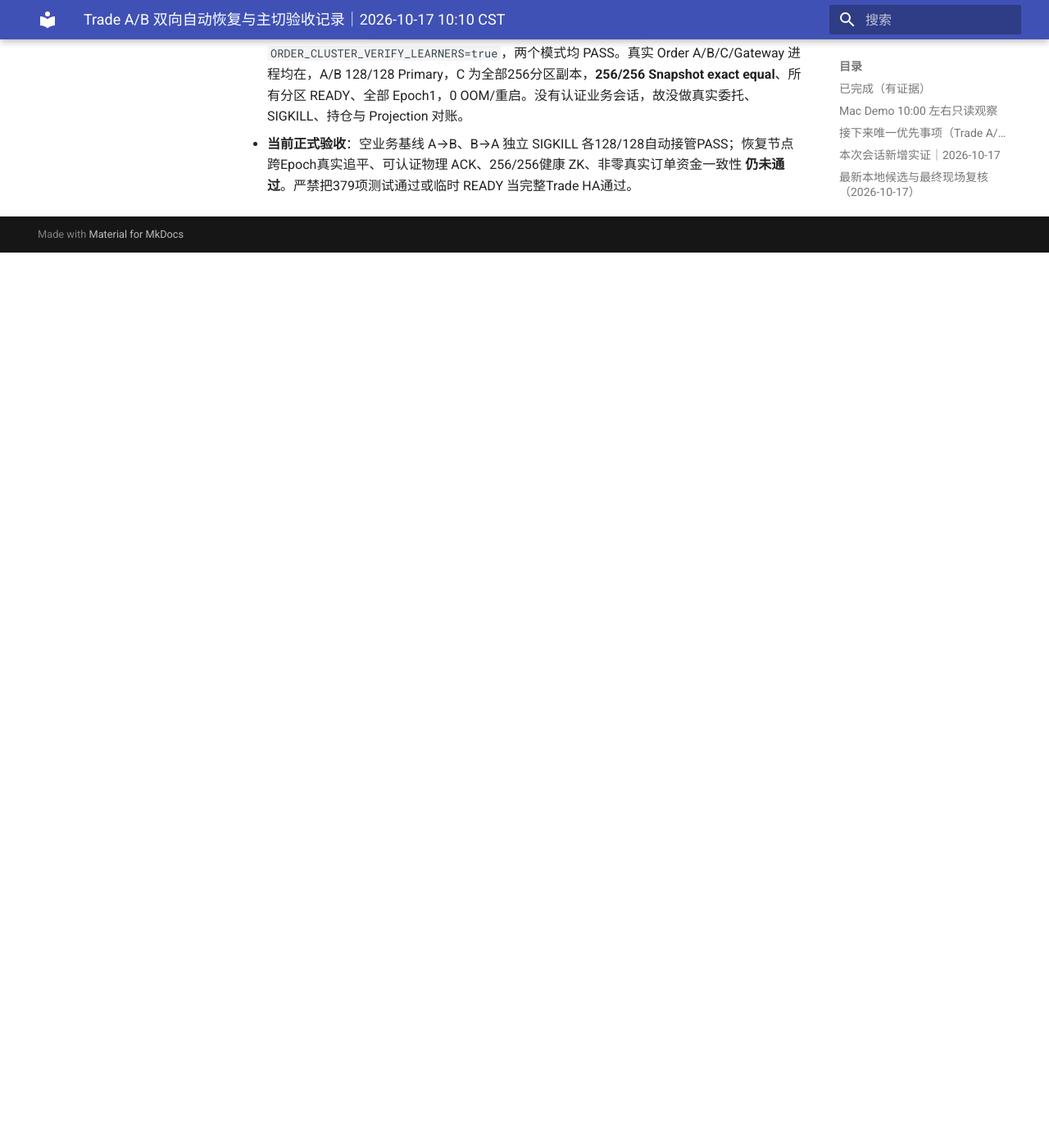
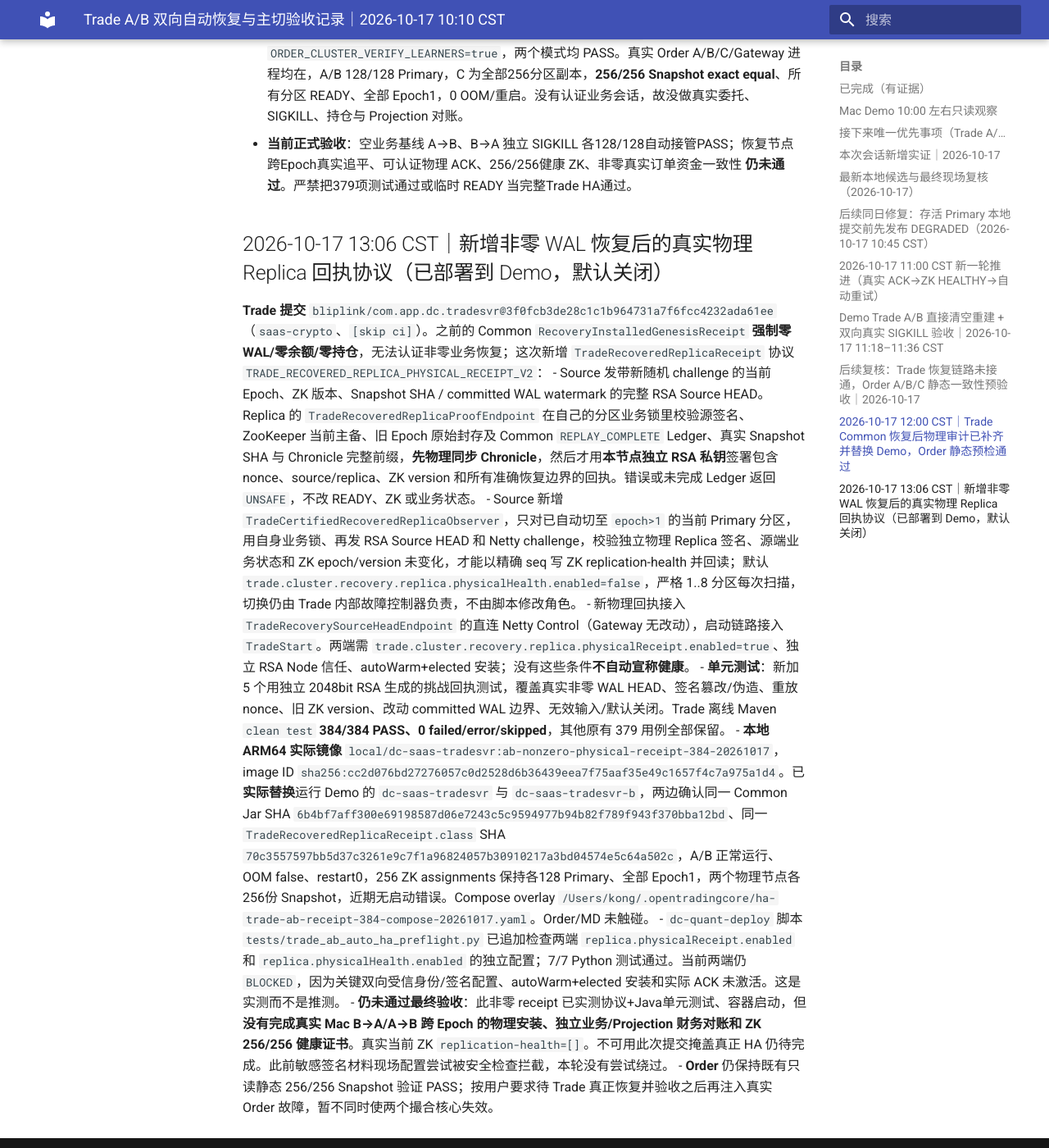
Before and after one commit to bliplink/dc-quant-deploy, an MkDocs documentation site: the page built from docs/TRADE_AB_20261017_PROGRESS_EVIDENCE.zh-CN.md, in a window 1280 px wide and 1400 px high, scrolled down 8764 px. Shown: the whole window at 82% size. Built offline with MkDocs 1.6.1 and Material for MkDocs 9.7.7, drawn with Linux system fonts in a browser that asks for light colours; before the commit the page ends 9072 px from its top, so only the background shows below that.

Commit message:
docs(ha): deployed RSA-signed nonzero Trade replica receipt 384 tests, retain readiness blockers [skip ci]

```diff
--- a/docs/TRADE_AB_20261017_PROGRESS_EVIDENCE.zh-CN.md
+++ b/docs/TRADE_AB_20261017_PROGRESS_EVIDENCE.zh-CN.md
@@ -109,3 +109,15 @@
 - **实测自动恢复必要配置审计**：`tests/trade_ab_auto_ha_preflight.py` 的7项回归通过，当前现场 A/B 均 `BLOCKED`，细项见该脚本 stdout。A 缺 B→A 恢复来源信任/自身物理签名身份、autoWarm/electedBootstrap；B 缺单独 RSA 源端签名身份、双向健康 observer、autoWarm/electedBootstrap。此前涉及密钥配置更改操作遭执行环境安全检查拒绝，**不绕过/不伪造证据**。
 - **Order 只读预检**：`tests/verify-order-cluster-state-host.sh`，含 `ORDER_CLUSTER_VERIFY_LEARNERS=true`，两个模式均 PASS。真实 Order A/B/C/Gateway 进程均在，A/B 128/128 Primary，C 为全部256分区副本，**256/256 Snapshot exact equal**、所有分区 READY、全部 Epoch1，0 OOM/重启。没有认证业务会话，故没做真实委托、SIGKILL、持仓与 Projection 对账。
 - **当前正式验收**：空业务基线 A→B、B→A 独立 SIGKILL 各128/128自动接管PASS；恢复节点跨Epoch真实追平、可认证物理 ACK、256/256健康 ZK、非零真实订单资金一致性 **仍未通过**。严禁把379项测试通过或临时 READY 当完整Trade HA通过。
+
+## 2026-10-17 13:06 CST｜新增非零 WAL 恢复后的真实物理 Replica 回执协议（已部署到 Demo，默认关闭）
+
+**Trade 提交** `bliplink/com.app.dc.tradesvr@3f0fcb3de28c1c1b964731a7f6fcc4232ada61ee`（`saas-crypto`、`[skip ci]`）。之前的 Common `RecoveryInstalledGenesisReceipt` **强制零 WAL/零余额/零持仓**，无法认证非零业务恢复；这次新增 `TradeRecoveredReplicaReceipt` 协议 `TRADE_RECOVERED_REPLICA_PHYSICAL_RECEIPT_V2`：
+- Source 发带新随机 challenge 的当前 Epoch、ZK 版本、Snapshot SHA / committed WAL watermark 的完整 RSA Source HEAD。Replica 的 `TradeRecoveredReplicaProofEndpoint` 在自己的分区业务锁里校验源签名、ZooKeeper 当前主备、旧 Epoch 原始封存及 Common `REPLAY_COMPLETE` Ledger、真实 Snapshot SHA 与 Chronicle 完整前缀，**先物理同步 Chronicle**，然后才用**本节点独立 RSA 私钥**签署包含 nonce、source/replica、ZK version 和所有准确恢复边界的回执。错误或未完成 Ledger 返回 `UNSAFE`，不改 READY、ZK 或业务状态。
+- Source 新增 `TradeCertifiedRecoveredReplicaObserver`，只对已自动切至 `epoch>1` 的当前 Primary 分区，用自身业务锁、再发 RSA Source HEAD 和 Netty challenge，校验独立物理 Replica 签名、源端业务状态和 ZK epoch/version 未变化，才能以精确 seq 写 ZK replication-health 并回读；默认 `trade.cluster.recovery.replica.physicalHealth.enabled=false`，严格 1..8 分区每次扫描，切换仍由 Trade 内部故障控制器负责，不由脚本修改角色。
+- 新物理回执接入 `TradeRecoverySourceHeadEndpoint` 的直连 Netty Control（Gateway 无改动），启动链路接入 `TradeStart`。两端需 `trade.cluster.recovery.replica.physicalReceipt.enabled=true`、独立 RSA Node 信任、autoWarm+elected 安装；没有这些条件**不自动宣称健康**。
+- **单元测试**：新加 5 个用独立 2048bit RSA 生成的挑战回执测试，覆盖真实非零 WAL HEAD、签名篡改/伪造、重放 nonce、旧 ZK version、改动 committed WAL 边界、无效输入/默认关闭。Trade 离线 Maven `clean test` **384/384 PASS、0 failed/error/skipped**，其他原有 379 用例全部保留。
+- **本地 ARM64 实际镜像** `local/dc-saas-tradesvr:ab-nonzero-physical-receipt-384-20261017`，image ID `sha256:cc2d076bd27276057c0d2528d6b36439eea7f75aaf35e49c1657f4c7a975a1d4`。已**实际替换**运行 Demo 的 `dc-saas-tradesvr` 与 `dc-saas-tradesvr-b`，两边确认同一 Common Jar SHA `6b4bf7aff300e69198587d06e7243c5c9594977b94b82f789f943f370bba12bd`、同一 `TradeRecoveredReplicaReceipt.class` SHA `70c3557597bb5d37c3261e9c7f1a96824057b30910217a3bd04574e5c64a502c`，A/B 正常运行、OOM false、restart0，256 ZK assignments 保持各128 Primary、全部 Epoch1，两个物理节点各256份 Snapshot，近期无启动错误。Compose overlay `/Users/kong/.opentradingcore/ha-trade-ab-receipt-384-compose-20261017.yaml`。Order/MD 未触碰。
+- `dc-quant-deploy` 脚本 `tests/trade_ab_auto_ha_preflight.py` 已追加检查两端 `replica.physicalReceipt.enabled` 和 `replica.physicalHealth.enabled` 的独立配置；7/7 Python 测试通过。当前两端仍 `BLOCKED`，因为关键双向受信身份/签名配置、autoWarm+elected 安装和实际 ACK 未激活。这是实测而不是推测。
+- **仍未通过最终验收**：此非零 receipt 已实测协议+Java单元测试、容器启动，但**没有完成真实 Mac B→A/A→B 跨 Epoch 的物理安装、独立业务/Projection 财务对账和 ZK 256/256 健康证书**。真实当前 ZK `replication-health=[]`。不可用此次提交掩盖真正 HA 仍待完成。此前敏感签名材料现场配置尝试被安全检查拦截，本轮没有尝试绕过。
+- **Order** 仍保持既有只读静态 256/256 Snapshot 验证 PASS；按用户要求待 Trade 真正恢复并验收之后再注入真实 Order 故障，暂不同时使两个撮合核心失效。
```
